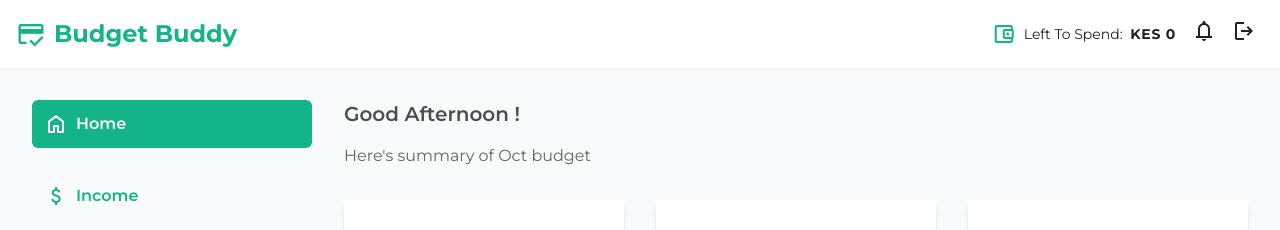
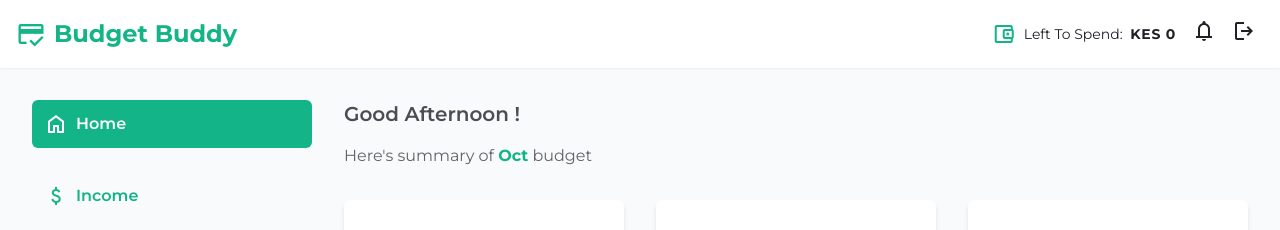
Before and after one commit to mukolweke/budget-app, a Nuxt app in the folder frontend/: page / in a window 1280 px wide. Shown: the top 230 px of the page. Built offline with nearby package versions, Linux system fonts and the light colour scheme; no server answers.

Commit message:
budget app: use store to update active/selected month

```diff
--- a/frontend/components/calender.vue
+++ b/frontend/components/calender.vue
@@ -1,27 +1,22 @@
 <script setup lang="ts">
-import { useDateMixin } from "~/mixins/dateMixin";
+import { useDateStore } from "~/stores/useDateStore";
 
-const {
-  months,
-  currentMonth,
-  updateCurrentMonth,
-  activeMonth,
-  currentDateTime,
-} = useDateMixin();
+const date = useDateStore();
 </script>
 
 <template>
   <div>
     <ul class="grid grid-cols-3 grid-rows-3 gap-4">
       <li
-        v-for="(month, index) in months"
+        v-for="(month, index) in date.months"
         :key="month"
         class="uppercase cursor-pointer px-4 mx-auto transition-all duration-100"
         :class="{
-          'text-primary font-bold': activeMonth == index,
-          'font-medium text-gray-500 hover:text-primary': activeMonth != index,
+          'text-primary font-bold': date.currentMonth == index,
+          'font-medium text-gray-500 hover:text-primary':
+            date.currentMonth != index,
         }"
-        @click="updateCurrentMonth(index)"
+        @click="date.updateCurrentMonth(index)"
         :title="month"
       >
         {{ month }}
--- a/frontend/components/module-listing.vue
+++ b/frontend/components/module-listing.vue
@@ -1,8 +1,8 @@
 <script setup>
 import numeral from 'numeral';
-import { useDateMixin } from "~/mixins/dateMixin";
+import { useDateStore } from '~/stores/useDateStore';
 
-const { months, currentMonth, activeMonth, currentDateTime } = useDateMixin();
+const date = useDateStore();
 
 const {
   intent,
@@ -26,14 +26,14 @@ let modalDelActive = ref(false);
 let moduleForm = ref({
   name: "",
   amount: "",
-  month: months[activeMonth.value],
+  month: date.activeMonth,
   errors: {},
 });
 
 // Toggle Manage Module Modal
 const toggleModal = () => {
   activeRecord.value = {}
-  moduleForm.value.month = activeMonth.value >= currentMonth ? months[activeMonth.value] : months[currentMonth]
+  moduleForm.value.month = ''//todo:: activeMonth.value >= currentMonth ? months[activeMonth.value] : months[currentMonth]
   modalActive.value = !modalActive.value
 };
 
@@ -105,7 +105,7 @@ async function getModuleData() {
 
 // Filter out the data when listing by active month
 let filteredModuleData = computed(() => {
-  return moduleData.value ? moduleData.value.filter((datum) => datum.month.startsWith(months[activeMonth.value])) : []
+  return moduleData.value ? moduleData.value.filter((datum) => datum.month.startsWith(date.months[activeMonth.value])) : []
 });
 
 let getTotalValue = computed(() => {
@@ -220,7 +220,7 @@ onMounted(() => {
             <div class="mb-4">
               <month-picker
                 :label="name + ' Month:'"
-                :current-month="currentMonth"
+                :current-month="date.currentMonth"
                 v-model="moduleForm.month"
                 id="month"
                 placeholder="Select Month"
@@ -272,7 +272,7 @@ onMounted(() => {
       <div class="">
         <div class="flex items-center justify-between py-4 mb-3">
           <h1 class="text-90 font-normal text-2xl capitalize">
-            {{ name }}
+            {{ date.activeMonth }} {{ name }}
           </h1>
 
           <div
@@ -298,8 +298,8 @@ onMounted(() => {
             </span>
           </div>
           <p class="text-base text-80 font-normal mb-6 text-onyx-lightest">
-            No {{ name }} matched the given criteria for {{ activeMonth }}
-            <span class="">{{ months[activeMonth] }}</span>
+            No {{ name }} matched the given criteria for
+            <span class="">{{ date.activeMonth }}</span>
           </p>
         </div>
         <table
@@ -308,7 +308,7 @@ onMounted(() => {
         >
           <caption class="hidden text-lg font-semibold mb-2 text-left">
             {{
-              months[activeMonth]
+              date.months[activeMonth]
             }}
             Income Information
           </caption>
--- a/frontend/components/month-picker.vue
+++ b/frontend/components/month-picker.vue
@@ -1,5 +1,7 @@
 <script setup>
-import { useDateMixin } from "~/mixins/dateMixin";
+import { useDateStore } from "~/stores/useDateStore";
+
+const date = useDateStore();
 
 defineProps({
   modelValue: String,
@@ -11,8 +13,6 @@ defineProps({
   disabled: Boolean,
   currentMonth: Number,
 });
-
-const { months, currentMonth } = useDateMixin();
 
 let showDropdown = ref(false);
 
@@ -56,15 +56,15 @@ const updateValue = (month) => {
       >
         <div class="grid grid-cols-4">
           <button
-            v-for="(month, index) in months"
+            v-for="(month, index) in date.months"
             :key="month"
             class="p-3 cursor-pointer border capitalize transition duration-150 font-medium border-gray-200 text-center text-sm"
             @click="updateValue(month)"
-            :disabled="currentMonth > index"
+            :disabled="date.currentMonth > index"
             :class="{
               'bg-gray-100 hover:bg-gray-100 hover:text-onyx':
-                currentMonth > index,
-              ' hover:bg-primary hover:text-white': currentMonth < index,
+                date.currentMonth > index,
+              ' hover:bg-primary hover:text-white': date.currentMonth < index,
               'bg-primary text-white hover:bg-primary': modelValue == month,
             }"
           >
--- a/frontend/pages/index.vue
+++ b/frontend/pages/index.vue
@@ -1,6 +1,8 @@
 <script lang="ts" setup>
-import { useDateMixin } from "~/mixins/dateMixin";
 import { useAuthStore } from "~/stores/useAuthStore";
+import { useDateStore } from "~/stores/useDateStore";
+
+const date = useDateStore();
 
 definePageMeta({
   middleware: ["auth"],
@@ -9,8 +11,6 @@ definePageMeta({
 const auth = useAuthStore();
 
 const { summaryAmounts } = useSummary();
-
-const { months, currentMonth, timeOfDay, currentYear } = useDateMixin();
 
 interface SummaryItem {
   name: string;
@@ -116,11 +116,11 @@ const goals = [
 <template>
   <div>
     <h1 class="font-semibold text-xl mb-4 text-onyx-lighter">
-      Good {{ timeOfDay }} {{ auth.user?.name }}!
+      Good {{ date.timeOfDay }} {{ auth.user?.name }}!
     </h1>
     <p class="text-onyx-lightest mb-8">
       Here's summary of
-      <span class="capitalize">{{ months[currentMonth] }}</span> budget
+      <span class="capitalize text-primary font-bold">{{ date.activeMonth }}</span> budget
     </p>
 
     <!-- Amount Summary Cards -->
@@ -192,7 +192,7 @@ const goals = [
       </div>
       <div class="card w-1/3">
         <h4 class="font-semibold text-xl mb-4 text-onyx-lighter">
-          Goals {{ currentYear }}
+          Goals {{ date.currentYear }}
         </h4>
 
         <ul class="max-h-[350px] overflow-auto">
--- a/frontend/mixins/dateMixin.ts
+++ b/frontend/stores/useDateStore.ts
@@ -1,12 +1,12 @@
-import { ref } from 'vue'
+// store/dateStore.ts
+import { defineStore } from 'pinia'
+import { ref, computed } from 'vue'
 import { format } from 'date-fns'
 
-export function useDateMixin() {
+export const useDateStore = defineStore('date', () => {
 	const currentDate = new Date()
-	const currentMonth = ref(currentDate.getMonth());
-
-	const currentYear = currentDate.getFullYear()
-
+	let currentMonth = ref<number>(new Date().getMonth())
+	const currentYear = new Date().getFullYear()
 	const months = [
 		'jan',
 		'feb',
@@ -22,8 +22,6 @@ export function useDateMixin() {
 		'dec',
 	]
 
-	let activeMonth = ref(currentMonth)
-
 	const timeOfDay = computed(() => {
 		const currentHour = currentDate.getHours()
 		if (currentHour >= 6 && currentHour < 12) {
@@ -37,17 +35,20 @@ export function useDateMixin() {
 
 	const currentDateTime = format(currentDate, 'dd, MMM yyyy hh:mm a')
 
+    let activeMonth = ref<string>(months[currentMonth.value])
+
 	const updateCurrentMonth = (month: number) => {
-		currentMonth.value = month // Update the value of the reactive reference
-	}
+		currentMonth.value = month // /index
+		activeMonth.value = months[currentMonth.value] // name
+    }
 
 	return {
+		months,
 		currentMonth,
-		months,
+		activeMonth,
 		currentYear,
-		activeMonth,
 		timeOfDay,
 		currentDateTime,
 		updateCurrentMonth,
 	}
-}
+})
```
